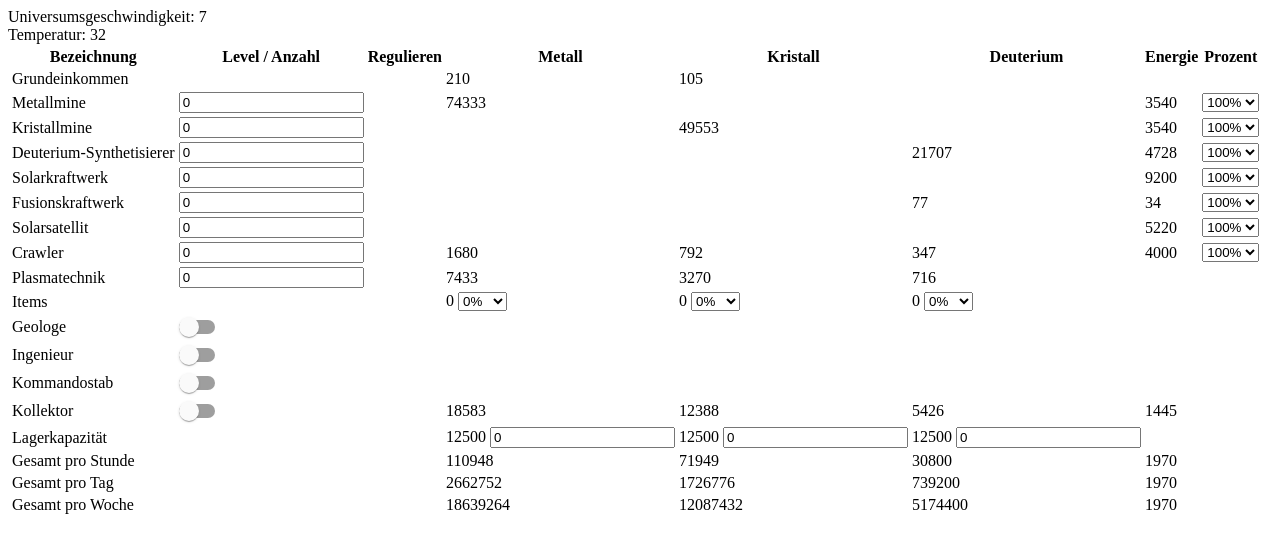
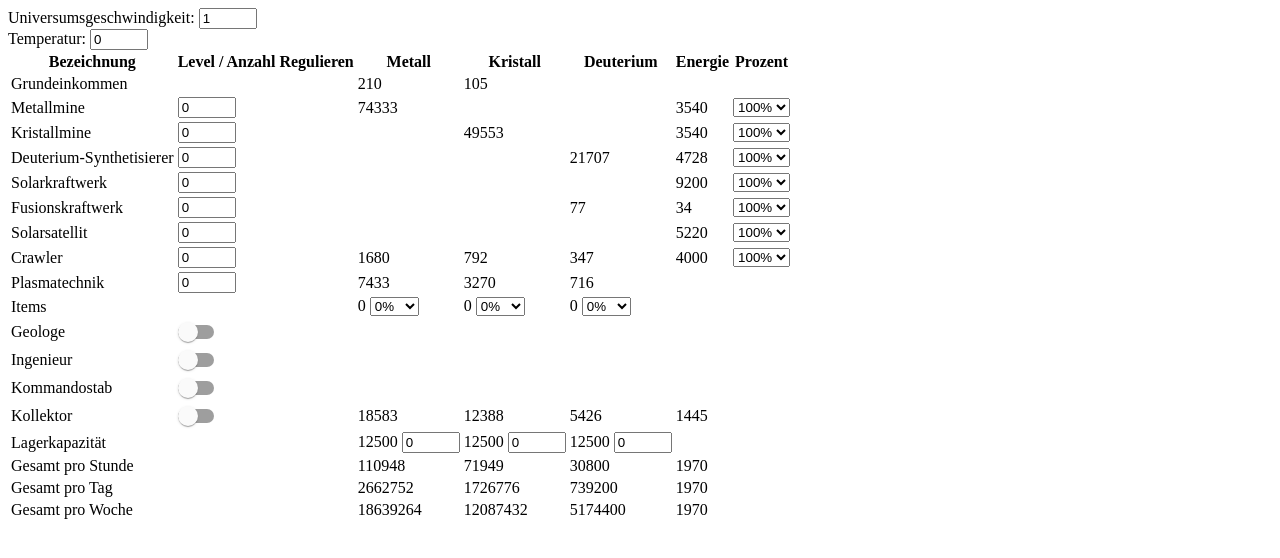
Before and after one commit to Daddelbob/ogame_calculator, an Angular app: page / in a window 1280 px wide. Shown: the top 558 px of the page. Built offline with nearby package versions, Linux system fonts and the light colour scheme.

Commit message:
style(input): shorten all inputs

```diff
--- a/src/app/app.component.html
+++ b/src/app/app.component.html
@@ -1,7 +1,11 @@
-<div>Universumsgeschwindigkeit: {{ universeSpeed }}</div>
-<div>Temperatur: {{ temperature }}</div>
-<td class="example-form">
 <form [formGroup]="resourceForm">
+  <div>
+    Universumsgeschwindigkeit:
+    <input class="short-input" type="number" formControlName="universeSpeedControl" />
+  </div>
+  <div>
+    Temperatur: <input class="short-input" type="number" formControlName="temperatureControl" />
+  </div>
   <table>
     <tr>
       <th>Bezeichnung</th>
@@ -26,7 +30,7 @@
     <tr>
       <td>Metallmine</td>
       <td>
-          <input type="number" formControlName="metalMineLvlControl" />
+        <input class="short-input" type="number" formControlName="metalMineLvlControl" />
       </td>
       <td></td>
       <td>{{ metalMineProd }}</td>
@@ -45,7 +49,7 @@
     </tr>
     <tr>
       <td>Kristallmine</td>
-        <td><input type="number" formControlName="crystalMineLvlControl" /></td>
+      <td><input class="short-input" type="number" formControlName="crystalMineLvlControl" /></td>
       <td></td>
       <td></td>
       <td>{{ crystalMineProd }}</td>
@@ -63,7 +67,7 @@
     </tr>
     <tr>
       <td>Deuterium-Synthetisierer</td>
-        <td><input type="number" formControlName="crystalMineLvlControl" /></td>
+      <td><input class="short-input" type="number" formControlName="crystalMineLvlControl" /></td>
       <td></td>
       <td></td>
       <td></td>
@@ -81,7 +85,7 @@
     </tr>
     <tr>
       <td>Solarkraftwerk</td>
-        <td><input type="number" formControlName="solarPlantLvlControl" /></td>
+      <td><input class="short-input" type="number" formControlName="solarPlantLvlControl" /></td>
       <td></td>
       <td></td>
       <td></td>
@@ -100,7 +104,7 @@
     <tr>
       <td>Fusionskraftwerk</td>
       <td>
-          <input type="number" formControlName="fusionReactorLvlControl" />
+        <input class="short-input" type="number" formControlName="fusionReactorLvlControl" />
       </td>
       <td></td>
       <td></td>
@@ -120,7 +124,7 @@
     <tr>
       <td>Solarsatellit</td>
       <td>
-          <input type="number" formControlName="solarSatellitesAmountControl" />
+        <input class="short-input" type="number" formControlName="solarSatellitesAmountControl" />
       </td>
       <td></td>
       <td></td>
@@ -140,7 +144,7 @@
     <tr>
       <td>Crawler</td>
       <td>
-          <input type="number" formControlName="crawlersAmountControl" />
+        <input class="short-input" type="number" formControlName="crawlersAmountControl" />
       </td>
       <td></td>
       <td>{{ crawlersMetalProd }}</td>
@@ -160,7 +164,7 @@
     <tr>
       <td>Plasmatechnik</td>
       <td>
-          <input type="number" formControlName="plasmaTechnologyLvlControl" />
+        <input class="short-input" type="number" formControlName="plasmaTechnologyLvlControl" />
       </td>
       <td></td>
       <td>{{ plasmaTechnologyMetalProd }}</td>
@@ -265,15 +269,15 @@
       <td></td>
       <td>
         {{ metalDepotCapacity }}
-          <input type="number" formControlName="metalDepotLvlControl" />
+        <input class="short-input" type="number" formControlName="metalDepotLvlControl" />
       </td>
       <td>
         {{ crstalDepotCapacity }}
-          <input type="number" formControlName="crystalDepotLvlControl" />
+        <input class="short-input" type="number" formControlName="crystalDepotLvlControl" />
       </td>
       <td>
         {{ deuteriumDepotCapacity }}
-          <input type="number" formControlName="deuteriumDepotLvlControl" />
+        <input class="short-input" type="number" formControlName="deuteriumDepotLvlControl" />
       </td>
       <td></td>
       <td></td>
@@ -310,4 +314,3 @@
     </tr>
   </table>
 </form>
-</td>
--- a/src/app/app.component.sass
+++ b/src/app/app.component.sass
@@ -0,0 +1,2 @@
+.short-input
+  width: 50px
--- a/src/app/app.component.ts
+++ b/src/app/app.component.ts
@@ -235,6 +235,8 @@ export class AppComponent implements OnInit, OnChanges {
 
   reloadForm() {
     this.resourceForm = this.formBuilder.group({
+      universeSpeedControl: 1,
+      temperatureControl: 0,
       metalMineLvlControl: 0,
       metalMinePercentageControl: 100,
       crystalMineLvlControl: 0,
```
Lines whose indentation alone changed are shown as unchanged.
